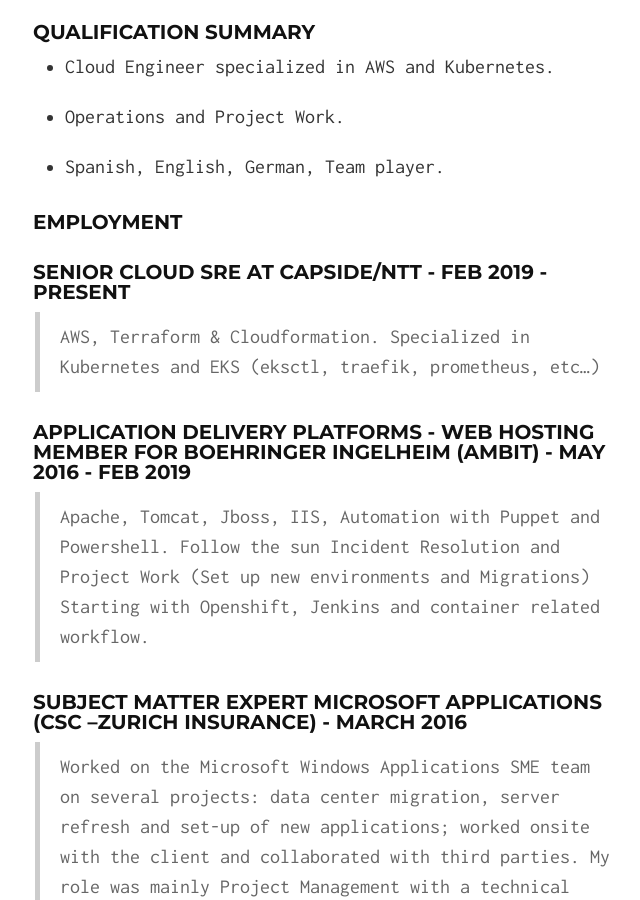
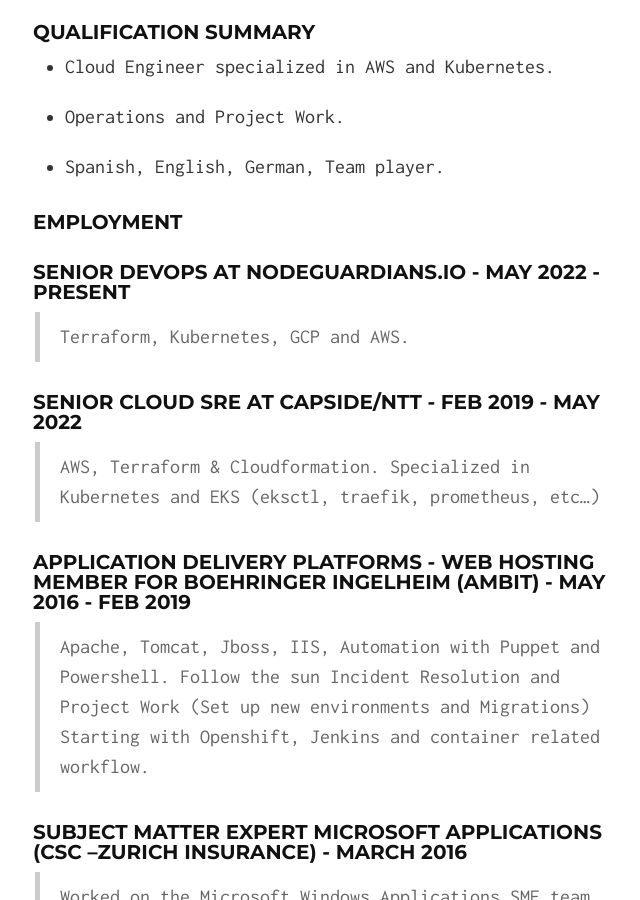
Before and after one commit to alexmeise/alexmeise.github.io, a Jekyll site: the page built from cv.md, in a window 1280 px wide and 900 px high, scrolled down 628 px. Shown: the whole window, without its empty margins (305-945 px from the left). Built offline with Jekyll 4.4.1, drawn with Linux system fonts in a browser that asks for light colours; our own code applies the rules of GitHub Pages for plain Markdown files.

Commit message:
adding nodeguardians

```diff
--- a/cv.md
+++ b/cv.md
@@ -10,7 +10,11 @@
 
 ### Employment
 
-#### Senior Cloud SRE at CAPSiDE/NTT - Feb 2019 - Present
+#### Senior DevOps at nodeguardians.io - May 2022 - Present
+
+> Terraform, Kubernetes, GCP and AWS.
+
+#### Senior Cloud SRE at CAPSiDE/NTT - Feb 2019 - May 2022
 
 > AWS, Terraform & Cloudformation. Specialized in Kubernetes and EKS (eksctl, traefik, prometheus, etc...)
 
```
